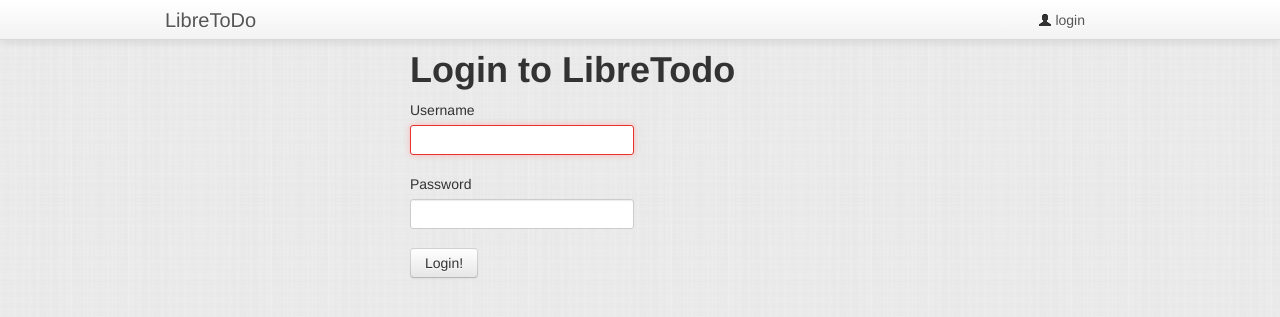
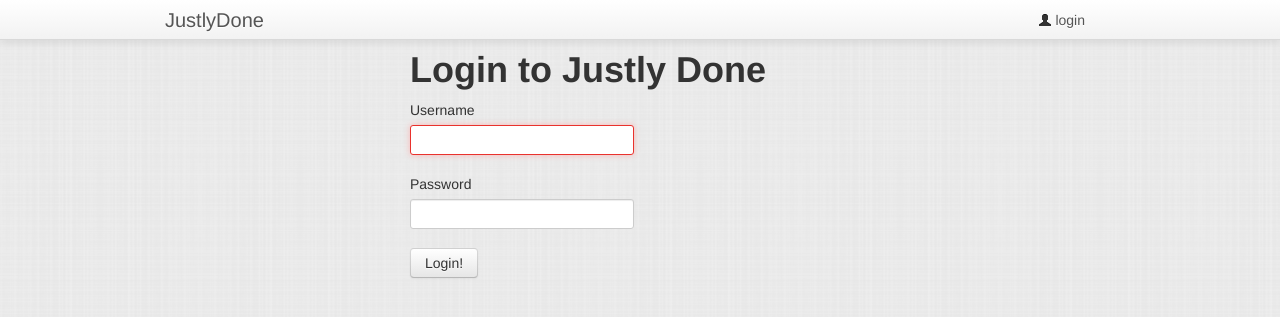
Before and after one commit to tomaratyn/justlydone, a Django app: page /accounts/login/ in a window 1280 px wide. Shown: the top 317 px of the page. Run offline with Django 3.2, Linux system fonts and the light colour scheme; parts of the project's set-up code (start-up, migrations or seed data) failed here and were passed over.

Commit message:
rebranded to Justly Done.

```diff
--- a/justlydone/templates/base.html
+++ b/justlydone/templates/base.html
@@ -57,7 +57,7 @@
                 <div class="navbar-inner">
                     <div class="container">
                         <ul class="nav">
-                            <li><a class="brand" href="#">LibreToDo</a></li>
+                            <li><a class="brand" href="#">JustlyDone</a></li>
                         </ul>
                         <ul class="nav pull-right">
                             <li>
--- a/justlydone/templates/registration/login.html
+++ b/justlydone/templates/registration/login.html
@@ -27,7 +27,7 @@
     <div class="row">
 
         <div class="offset3 span5">
-            <h1>Login to LibreTodo</h1>
+            <h1>Login to Justly Done</h1>
             <form method="POST">
                 {% csrf_token %}
                 {% if form.non_field_errors %}
```
